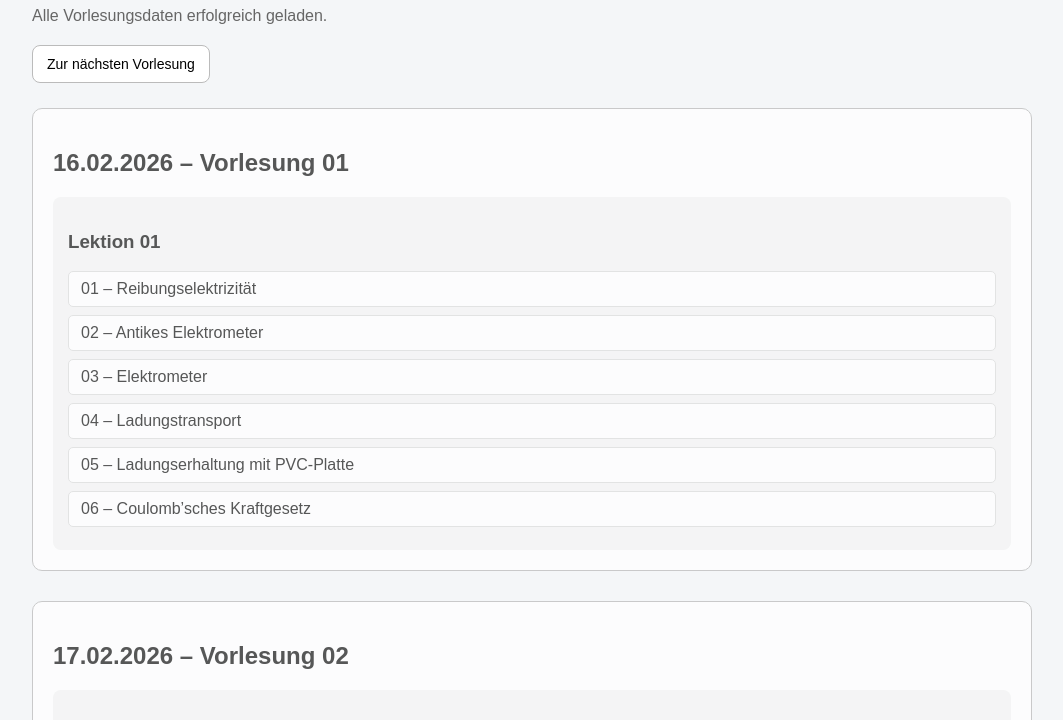
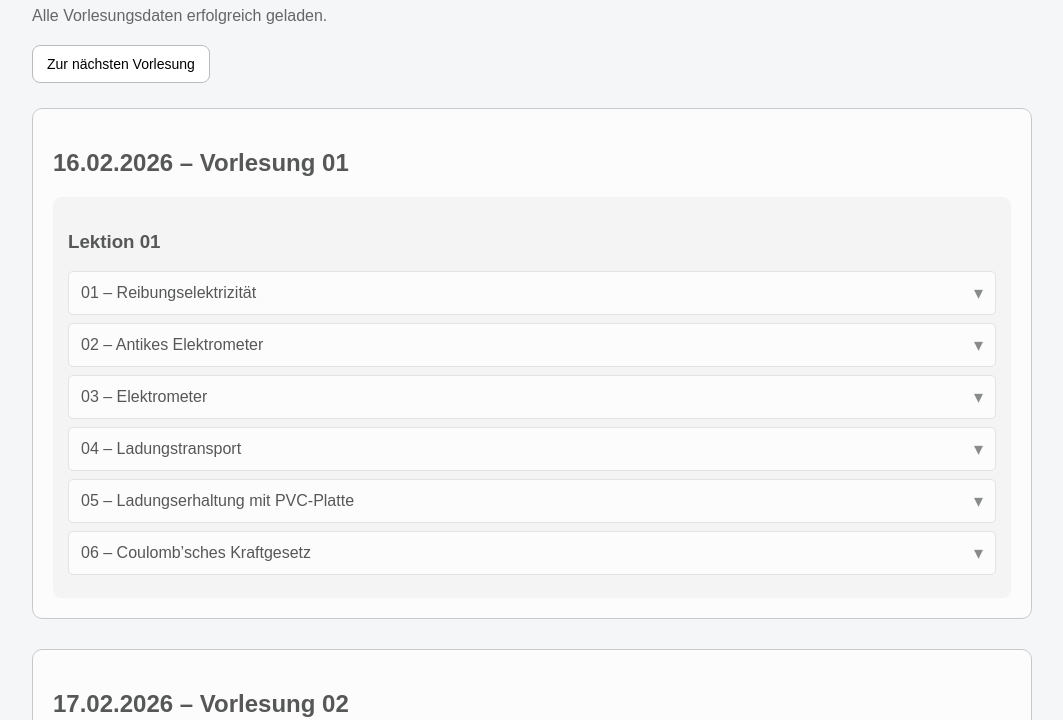
Before and after one commit to PhysikpraktikumUnibern/TestVorlesungPlan, a plain HTML site: page index.html in a window 1280 px wide. Shown: the part 80-800 px from the top of the page, without its empty margins (108-1171 px from the left). Drawn offline with Linux system fonts and the light colour scheme.

Commit message:
Add files via upload

```diff
--- a/index.html
+++ b/index.html
@@ -89,10 +89,63 @@
 
         .versuch {
             margin: 8px 0;
-            padding: 8px 12px;
+            padding: 10px 12px;
             background: white;
             border: 1px solid #ddd;
             border-radius: 5px;
+            cursor: pointer;
+        }
+
+        .versuch:hover {
+            background: #eef2f4;
+        }
+
+        .versuch.aktiv {
+            border-color: #405d6f;
+            background: #eef2f4;
+        }
+
+        .versuch-kopf {
+            display: flex;
+            justify-content: space-between;
+            gap: 15px;
+            align-items: center;
+        }
+
+        .versuch-pfeil {
+            font-size: 18px;
+            color: #666;
+        }
+
+        .versuch-detail {
+            display: none;
+            margin-top: 14px;
+            padding-top: 14px;
+            border-top: 1px solid #ddd;
+        }
+
+        .versuch.aktiv .versuch-detail {
+            display: block;
+        }
+
+        .versuch-text {
+            line-height: 1.5;
+            margin-bottom: 15px;
+        }
+
+        .versuch-bild {
+            max-width: 100%;
+            max-height: 450px;
+            object-fit: contain;
+            display: block;
+            border-radius: 6px;
+            border: 1px solid #ddd;
+            background: white;
+        }
+
+        .kein-bild {
+            color: #777;
+            font-style: italic;
         }
     </style>
 </head>
@@ -120,8 +173,8 @@ let naechsteVorlesungElement = null;
 
 
 /*
-    Wandelt z.B. "16.05.2026"
-    in ein echtes JavaScript-Datum um.
+    Deutsches Datum wie 16.05.2026
+    in JavaScript-Datum umwandeln
 */
 function datumAusDeutsch(text) {
 
@@ -140,19 +193,8 @@ function datumAusDeutsch(text) {
 
 
 /*
-    TESTDATUM
-
-    Wir tun vorübergehend so,
-    als wäre heute der 09.05.2026.
-
-    Achtung:
-    JavaScript zählt Monate ab 0.
-
-    Januar   = 0
-    Februar  = 1
-    März     = 2
-    April    = 3
-    Mai      = 4
+    TESTDATUM:
+    09.05.2026
 */
 function heuteOhneUhrzeit() {
 
@@ -164,13 +206,150 @@ function heuteOhneUhrzeit() {
 }
 
 
+/*
+    Detailbereich eines Versuchs
+*/
+function erzeugeVersuchsElement(versuch) {
+
+    const versuchsElement =
+        document.createElement("div");
+
+    versuchsElement.className =
+        "versuch";
+
+
+    const kopf =
+        document.createElement("div");
+
+    kopf.className =
+        "versuch-kopf";
+
+
+    const titel =
+        document.createElement("div");
+
+    titel.textContent =
+        versuch.reihenfolge
+        + " – "
+        + versuch.versuch;
+
+
+    const pfeil =
+        document.createElement("div");
+
+    pfeil.className =
+        "versuch-pfeil";
+
+    pfeil.textContent =
+        "▾";
+
+
+    kopf.appendChild(titel);
+    kopf.appendChild(pfeil);
+
+
+    const detail =
+        document.createElement("div");
+
+    detail.className =
+        "versuch-detail";
+
+
+    const text =
+        document.createElement("div");
+
+    text.className =
+        "versuch-text";
+
+    text.textContent =
+        versuch.text || "Keine Beschreibung vorhanden.";
+
+    detail.appendChild(text);
+
+
+    if (
+        versuch.bild_vorhanden === 1 &&
+        versuch.bild
+    ) {
+
+        const bild =
+            document.createElement("img");
+
+        bild.className =
+            "versuch-bild";
+
+        bild.src =
+            versuch.bild;
+
+        bild.alt =
+            versuch.versuch;
+
+        detail.appendChild(bild);
+
+    } else {
+
+        const keinBild =
+            document.createElement("div");
+
+        keinBild.className =
+            "kein-bild";
+
+        keinBild.textContent =
+            "Kein Bild vorhanden.";
+
+        detail.appendChild(keinBild);
+    }
+
+
+    versuchsElement.appendChild(kopf);
+    versuchsElement.appendChild(detail);
+
+
+    versuchsElement.addEventListener(
+        "click",
+        function() {
+
+            const istAktiv =
+                versuchsElement
+                    .classList
+                    .contains("aktiv");
+
+
+            if (istAktiv) {
+
+                versuchsElement
+                    .classList
+                    .remove("aktiv");
+
+                pfeil.textContent =
+                    "▾";
+
+            } else {
+
+                versuchsElement
+                    .classList
+                    .add("aktiv");
+
+                pfeil.textContent =
+                    "▴";
+            }
+        }
+    );
+
+
+    return versuchsElement;
+}
+
+
 async function ladePlanung() {
 
     try {
 
-        // 1. index.json laden
         const indexAntwort =
-            await fetch("index.json");
+            await fetch(
+                "index.json",
+                { cache: "no-store" }
+            );
 
         if (!indexAntwort.ok) {
 
@@ -192,7 +371,6 @@ async function ladePlanung() {
             false;
 
 
-        // 2. Alle Vorlesungen laden
         for (
             let i = 0;
             i < index.vorlesungen.length;
@@ -203,7 +381,10 @@ async function ladePlanung() {
                 index.vorlesungen[i];
 
             const antwort =
-                await fetch(eintrag.datei);
+                await fetch(
+                    eintrag.datei,
+                    { cache: "no-store" }
+                );
 
             if (!antwort.ok) {
 
@@ -217,14 +398,12 @@ async function ladePlanung() {
                 await antwort.json();
 
 
-            // Datum der Vorlesung bestimmen
             const vorlesungsDatum =
                 datumAusDeutsch(
                     vorlesung.datum
                 );
 
 
-            // Vorlesungs-Element erzeugen
             const vorlesungsElement =
                 document.createElement("div");
 
@@ -235,7 +414,6 @@ async function ladePlanung() {
                 "vorlesung-" + i;
 
 
-            // Vergangene Vorlesungen markieren
             if (
                 vorlesungsDatum &&
                 vorlesungsDatum < heute
@@ -247,12 +425,6 @@ async function ladePlanung() {
             }
 
 
-            /*
-                Die erste Vorlesung,
-                deren Datum heute oder
-                später ist, wird als
-                nächste Vorlesung markiert.
-            */
             if (
                 !naechsteGefunden &&
                 vorlesungsDatum &&
@@ -285,7 +457,6 @@ async function ladePlanung() {
             `;
 
 
-            // 3. Lektionen anzeigen
             for (
                 const lektion
                 of vorlesung.lektionen
@@ -304,22 +475,15 @@ async function ladePlanung() {
                 `;
 
 
-                // 4. Versuche anzeigen
                 for (
                     const versuch
                     of lektion.versuche
                 ) {
 
                     const versuchsElement =
-                        document.createElement("div");
-
-                    versuchsElement.className =
-                        "versuch";
-
-                    versuchsElement.textContent =
-                        versuch.reihenfolge
-                        + " – "
-                        + versuch.versuch;
+                        erzeugeVersuchsElement(
+                            versuch
+                        );
 
                     lektionsElement.appendChild(
                         versuchsElement
@@ -345,10 +509,6 @@ async function ladePlanung() {
             "Alle Vorlesungsdaten erfolgreich geladen.";
 
 
-        /*
-            Wenn eine nächste Vorlesung
-            gefunden wurde:
-        */
         if (naechsteVorlesungElement) {
 
             const button =
@@ -359,8 +519,6 @@ async function ladePlanung() {
             button.style.display =
                 "inline-block";
 
-
-            // Button zum Zurückspringen
             button.addEventListener(
                 "click",
                 function() {
@@ -374,11 +532,6 @@ async function ladePlanung() {
             );
 
 
-            /*
-                Nach dem vollständigen Laden
-                automatisch zur nächsten
-                Vorlesung springen.
-            */
             setTimeout(
                 function() {
 
@@ -407,7 +560,9 @@ async function ladePlanung() {
         ).textContent =
             fehler.message;
 
-        console.error(fehler);
+        console.error(
+            fehler
+        );
     }
 }
 
```
